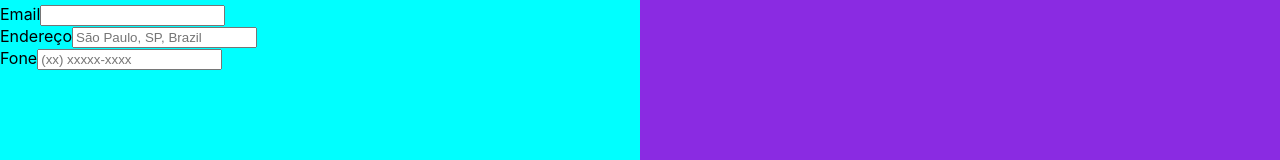
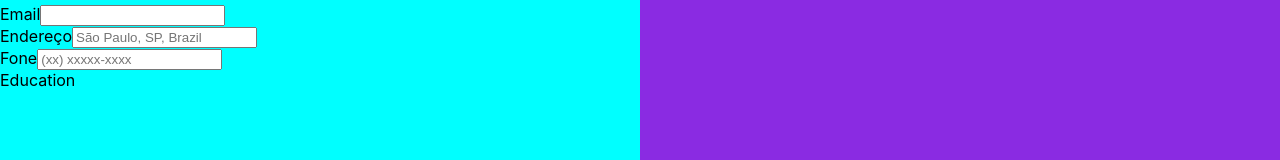
Before and after one commit to Diolemos/construtor-cv, a React (Create React App) app: page / in a window 1280 px wide. Shown: the part 333-493 px from the top of the page. Built offline with nearby package versions, Linux system fonts and the light colour scheme.

Commit message:
make small changes

```diff
--- a/src/components/form/Education.jsx
+++ b/src/components/form/Education.jsx
@@ -0,0 +1,5 @@
+
+export default function Education (){
+
+    return(<div>Education</div>)
+}
--- a/src/components/form/Form.jsx
+++ b/src/components/form/Form.jsx
@@ -1,6 +1,7 @@
 import React from "react"
 import Personal from "./Personal"
 import Whereabouts from "./Whereabouts"
+import Education from "./Education"
 
 const Form = ()=> {
 
@@ -12,6 +13,7 @@ const Form = ()=> {
             <Personal/>
             <Whereabouts/>
             {/* Experience&&<Experience/>  add experience? */}
+            <Education/>
         </form>
 
 
```
